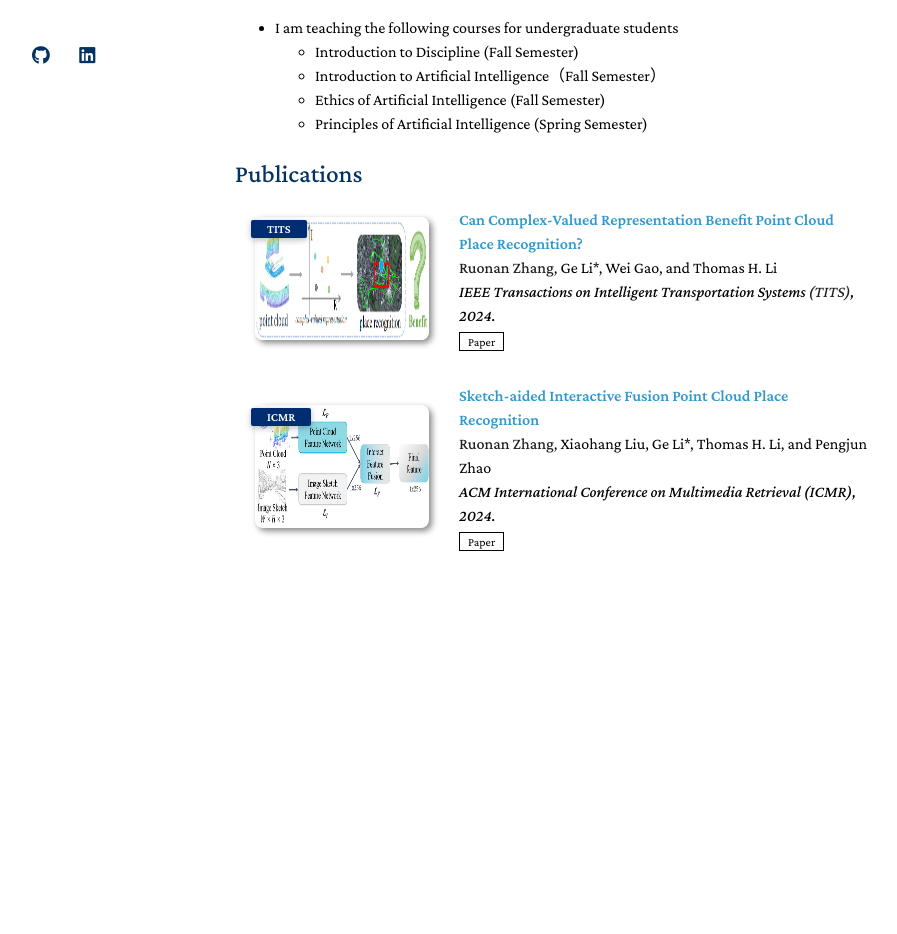
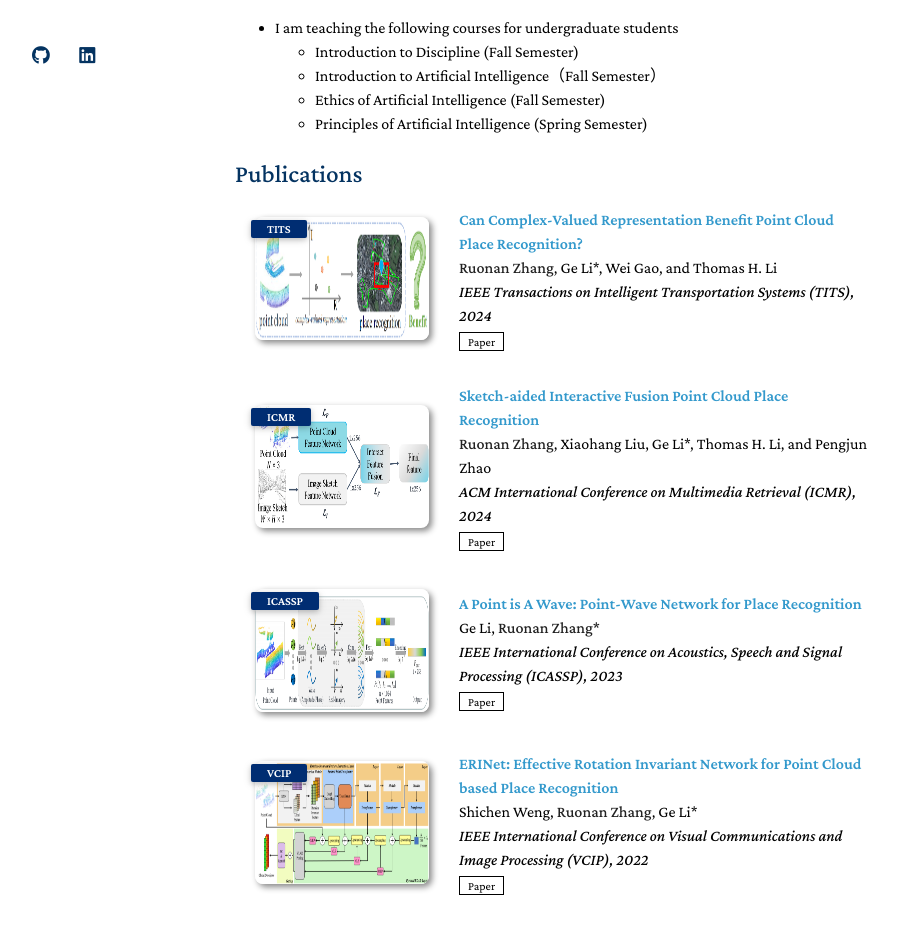
Before and after one commit to Smile232323/Smile232323.github.io, a Jekyll site: the page built from index.md, in a window 1280 px wide and 1400 px high, scrolled down 661 px. Shown: the part 378-1312 px from the top of the window, without its empty margins (235-1132 px from the left). Built offline with Jekyll 4.4.1, drawn with Linux system fonts in a browser that asks for light colours; a style sheet for code colours, icons or effects is not loaded; our own code applies the rules of GitHub Pages for plain Markdown files; before the commit the page ends 1717 px from its top, so only the background shows below that.

Commit message:
update Publications

```diff
--- a/_data/publications.yml
+++ b/_data/publications.yml
@@ -3,7 +3,7 @@ main:
   - title: "Can Complex-Valued Representation Benefit Point Cloud Place Recognition?"
     authors: <strong>Ruonan Zhang</strong>, Ge Li*, Wei Gao, and Thomas H. Li
     conference_short: TITS
-    conference: IEEE Transactions on Intelligent Transportation Systems <strong>(TITS)</strong>, 2024.
+    conference: IEEE Transactions on Intelligent Transportation Systems (TITS), 2024
     page:
     pdf:
     image: ./assets/img/1.png
@@ -14,7 +14,7 @@ main:
   - title: "Sketch-aided Interactive Fusion Point Cloud Place Recognition"
     authors: <strong>Ruonan Zhang</strong>, Xiaohang Liu, Ge Li*, Thomas H. Li, and Pengjun Zhao
     conference_short: ICMR
-    conference: ACM International Conference on Multimedia Retrieval (ICMR), 2024.
+    conference: ACM International Conference on Multimedia Retrieval (ICMR), 2024
     pdf:
     Paper: https://dl.acm.org/doi/abs/10.1145/3652583.3657613?download=true
     code:
@@ -22,3 +22,27 @@ main:
     bibtex:
     notes:
     image: ./assets/img/2.png
+
+  - title: "A Point is A Wave: Point-Wave Network for Place Recognition"
+    authors: Ge Li, <strong>Ruonan Zhang*</strong>
+    conference_short: ICASSP
+    conference: IEEE International Conference on Acoustics, Speech and Signal Processing (ICASSP), 2023
+    pdf:
+    Paper: https://ieeexplore.ieee.org/document/10094873
+    code:
+    page:
+    bibtex:
+    notes:
+    image: ./assets/img/3.png
+
+  - title: "ERINet: Effective Rotation Invariant Network for Point Cloud based Place Recognition"
+    authors: Shichen Weng, <strong>Ruonan Zhang</strong>, Ge Li*
+    conference_short: VCIP
+    conference: IEEE International Conference on Visual Communications and Image Processing (VCIP), 2022
+    pdf:
+    Paper: https://ieeexplore.ieee.org/document/10008830
+    code:
+    page:
+    bibtex:
+    notes:
+    image: ./assets/img/4.png
```
Also changed, not shown: assets/img/3.png (added), assets/img/4.png (added).
